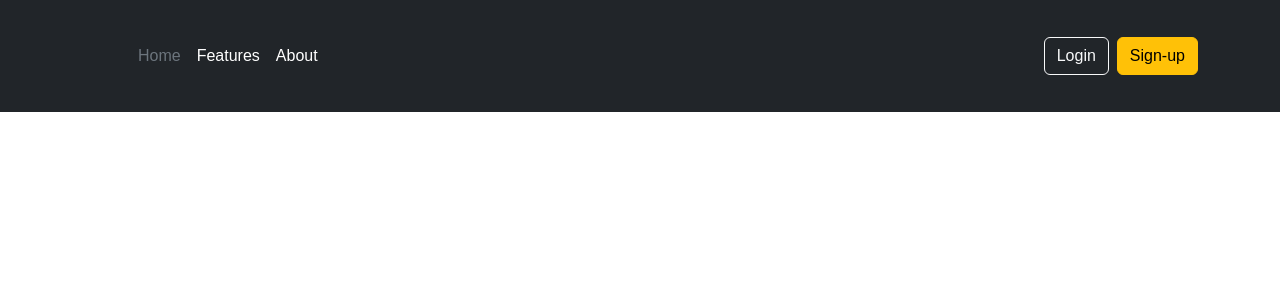
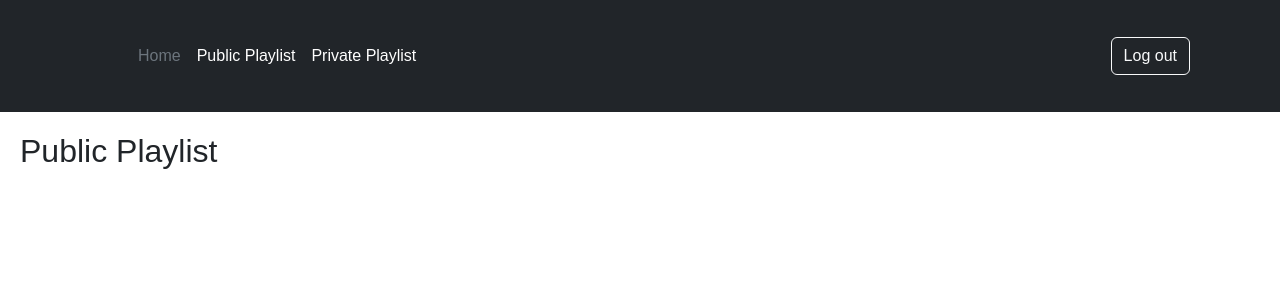
Before and after one commit to sivateja12/Fasal_Movie_Library, a React (Vite) app: page /public-playlist in a window 1280 px wide. Shown: the top 300 px of the page. Built offline with nearby package versions, Linux system fonts and the light colour scheme.

Commit message:
fourth commit

```diff
--- a/src/App.jsx
+++ b/src/App.jsx
@@ -1,11 +1,14 @@
+// src/App.js
 import "./App.css";
 import Header from "./components/header";
 import Login from "./components/login";
-import Home from "./components/Home";
 import { BrowserRouter as Router, Routes, Route } from "react-router-dom";
 import { useState } from "react";
 import MovieDetails from "./components/MovieDetails";
 import MovieSearch from "./components/MovieSearch";
+import PublicPlaylist from "./components/PublicPlaylist";
+import PrivatePlaylist from "./components/PrivatePlaylist";
+import { PlaylistProvider } from "./contexts/PlaylistContext";
 
 import { ToastContainer } from "react-toastify";
 import "react-toastify/dist/ReactToastify.css";
@@ -15,7 +18,7 @@ function App() {
   const [loggedIn, setLoggedIn] = useState(true);
 
   return (
-    <>
+    <PlaylistProvider>
       <Router>
         <ToastContainer />
         <div>
@@ -26,7 +29,7 @@ function App() {
             setLoggedIn={setLoggedIn}
           />
           <Routes>
-            <Route path="/" element={<Home />} />
+            <Route path="/" element={<MovieSearch />} />
             <Route
               path="/login"
               element={
@@ -44,10 +47,12 @@ function App() {
             />
             <Route path="/search" element={<MovieSearch />} />
             <Route path="/movie/:id" element={<MovieDetails />} />
+            <Route path="/public-playlist" element={<PublicPlaylist />} />
+            <Route path="/private-playlist" element={<PrivatePlaylist />} />
           </Routes>
         </div>
       </Router>
-    </>
+    </PlaylistProvider>
   );
 }
 
--- a/src/components/MovieDetails.jsx
+++ b/src/components/MovieDetails.jsx
@@ -1,13 +1,16 @@
-import { useState, useEffect } from "react";
-import { Link, useParams } from "react-router-dom";
+// src/components/MovieDetails.js
+import { useEffect, useState, useContext } from "react";
+import { Link, useParams, useNavigate } from "react-router-dom";
 import "./MovieDetails.css";
 import Loader from "./Loader";
+import { PlaylistContext } from "../contexts/PlaylistContext";
 
 const MovieDetails = () => {
   const { id } = useParams();
   const [movieDetails, setMovieDetails] = useState(null);
-  const [loading, setLoading] = useState(true); // Add loading state
-
+  const [loading, setLoading] = useState(true);
+  const { addToPrivatePlaylist, addToPublicPlaylist } = useContext(PlaylistContext);
+  const navigate = useNavigate();
 
   useEffect(() => {
     const fetchMovieDetails = async () => {
@@ -20,8 +23,7 @@ const MovieDetails = () => {
         }
         const data = await response.json();
         setMovieDetails(data);
-        setLoading(false); // Set loading to false when data is fetched
-
+        setLoading(false);
       } catch (error) {
         console.error("Error fetching data:", error);
       }
@@ -30,12 +32,18 @@ const MovieDetails = () => {
     fetchMovieDetails();
   }, [id]);
 
-  // if (!movieDetails) {
-  //   return <div>Loading...</div>;
-  // }
+  const handleAddToPlaylist = (playlistType) => {
+    if (playlistType === "private") {
+      addToPrivatePlaylist(movieDetails);
+      navigate("/private-playlist");
+    } else if (playlistType === "public") {
+      addToPublicPlaylist(movieDetails);
+      navigate("/public-playlist");
+    }
+  };
 
   if (loading) {
-    return <Loader />; // Render Loader component while loading
+    return <Loader />;
   }
 
   if (!movieDetails) {
@@ -50,9 +58,15 @@ const MovieDetails = () => {
         <p>{movieDetails.Plot}</p>
         <p>Released: {movieDetails.Released}</p>
         <p>Genre: {movieDetails.Genre}</p>
-        {/* Add more details as needed */}
-        <Link to="/search" type="button" className="btn btn-dark back-but">Back</Link>
-
+        <button type="button" className="btn btn-success" onClick={() => handleAddToPlaylist("private")}>
+          Add to Private Playlist
+        </button>
+        <button type="button" className="btn btn-warning"  onClick={() => handleAddToPlaylist("public")}>
+          Add to Public Playlist
+        </button>
+        <Link to="/search" type="button" className="btn btn-dark back-but">
+          Back
+        </Link>
       </div>
     </div>
   );
--- /dev/null
+++ b/src/components/Playlist.css
@@ -0,0 +1,40 @@
+/* src/components/Playlist.css */
+.playlist-container {
+  padding: 20px;
+}
+
+.playlist-grid {
+  display: grid;
+  grid-template-columns: repeat(auto-fill, minmax(150px, 1fr));
+  gap: 20px;
+}
+
+.playlist-item {
+  display: flex;
+  flex-direction: column;
+  align-items: center;
+  background-color: #fff;
+  border-radius: 8px;
+  overflow: hidden;
+  box-shadow: 0 4px 8px rgba(0, 0, 0, 0.1);
+  transition: transform 0.3s;
+}
+
+.playlist-item:hover {
+  transform: scale(1.05);
+}
+
+.playlist-item-img {
+  width: 100%;
+  height: auto;
+  display: block;
+}
+
+.playlist-item p {
+  padding: 10px;
+  text-align: center;
+  font-size: 1rem;
+  color: #333;
+  background-color: #f8f8f8;
+  width: 100%;
+}
--- /dev/null
+++ b/src/components/PrivatePlaylist.jsx
@@ -0,0 +1,24 @@
+// src/components/PrivatePlaylist.js
+import { useContext } from 'react';
+import { PlaylistContext } from '../contexts/PlaylistContext';
+import './Playlist.css';  // Add this import to include the styles
+
+const PrivatePlaylist = () => {
+  const { privatePlaylist } = useContext(PlaylistContext);
+
+  return (
+    <div className="playlist-container">
+      <h2>Private Playlist</h2>
+      <div className="playlist-grid">
+        {privatePlaylist.map((movie) => (
+          <div key={movie.imdbID} className="playlist-item">
+            <img src={movie.Poster} alt={movie.Title} className="playlist-item-img" />
+            <p>{movie.Title}</p>
+          </div>
+        ))}
+      </div>
+    </div>
+  );
+};
+
+export default PrivatePlaylist;
--- /dev/null
+++ b/src/components/PublicPlaylist.jsx
@@ -0,0 +1,24 @@
+// src/components/PublicPlaylist.js
+import { useContext } from 'react';
+import { PlaylistContext } from '../contexts/PlaylistContext';
+import './Playlist.css';  // Add this import to include the styles
+
+const PublicPlaylist = () => {
+  const { publicPlaylist } = useContext(PlaylistContext);
+
+  return (
+    <div className="playlist-container">
+      <h2>Public Playlist</h2>
+      <div className="playlist-grid">
+        {publicPlaylist.map((movie) => (
+          <div key={movie.imdbID} className="playlist-item">
+            <img src={movie.Poster} alt={movie.Title} className="playlist-item-img" />
+            <p>{movie.Title}</p>
+          </div>
+        ))}
+      </div>
+    </div>
+  );
+};
+
+export default PublicPlaylist;
--- a/src/components/header.jsx
+++ b/src/components/header.jsx
@@ -1,7 +1,7 @@
 import { Link, useNavigate } from 'react-router-dom';
 
 // eslint-disable-next-line react/prop-types
-const Header = ({ isLogin, setIsLogin, loggedIn,setLoggedIn }) => {
+const Header = ({ isLogin, setIsLogin, loggedIn, setLoggedIn }) => {
   const navigate = useNavigate();
 
   const handleLoginClick = () => {
@@ -15,35 +15,35 @@ const Header = ({ isLogin, setIsLogin, loggedIn,setLoggedIn }) => {
       setIsLogin(false);
     }
   };
-  const magic=()=>{
-    setIsLogin(false)
-    setLoggedIn(true)
-  }
+
+  const handleLogout = () => {
+    setIsLogin(true);
+    setLoggedIn(false);
+    navigate('/login');
+  };
 
   return (
     <header className="p-3 text-bg-dark">
       <div className="container">
         <div className="d-flex flex-wrap align-items-center justify-content-center justify-content-lg-start">
-          <a href="/" className="d-flex align-items-center mb-2 mb-lg-0 text-white text-decoration-none">
+          <Link to="/" className="d-flex align-items-center mb-2 mb-lg-0 text-white text-decoration-none">
             <svg className="bi me-2" width="40" height="32" role="img" aria-label="Bootstrap"><use xlinkHref="#bootstrap"></use></svg>
-          </a>
+          </Link>
 
           <ul className="nav col-12 col-lg-auto me-lg-auto mb-2 justify-content-center mb-md-0">
-            <li><a href="#" className="nav-link px-2 text-secondary">Home</a></li>
-            <li><a href="#" className="nav-link px-2 text-white">Features</a></li>
-            <li><a href="#" className="nav-link px-2 text-white">About</a></li>
+            <li><Link to="/search" className="nav-link px-2 text-secondary">Home</Link></li>
+            <li><Link to="/public-playlist" className="nav-link px-2 text-white">Public Playlist</Link></li>
+            <li><Link to="/private-playlist" className="nav-link px-2 text-white">Private Playlist</Link></li>
           </ul>
-
-
 
           <div className="text-end">
             {loggedIn ? (
+              <button className="btn btn-outline-light me-2" onClick={handleLogout}>Log out</button>
+            ) : (
               <>
                 <Link to="/login" onClick={handleLoginClick} className="btn btn-outline-light me-2">Login</Link>
-                <Link to="/signup" type="button" onClick={handleSignupClick} className="btn btn-warning">Sign-up</Link>
+                <Link to="/signup" onClick={handleSignupClick} className="btn btn-warning">Sign-up</Link>
               </>
-            ) : (
-              <button className="btn btn-outline-light me-2" onClick={magic}>Log out</button>
             )}
           </div>
         </div>
--- a/src/components/login.jsx
+++ b/src/components/login.jsx
@@ -201,7 +201,7 @@ const Login = ({ isLogin, setIsLogin ,setLoggedIn}) => {
                   Password must be at least 6 characters long
                 </span>
               )}
-              <button className={styles.button} disabled={(e)=>handleSubmitSignup(e)}/*disabled={!signupFormValid}*/>
+              <button className={styles.button} onClick={(e)=>handleSubmitSignup(e)}/*disabled={!signupFormValid}*/>
                 Confirm!
               </button>
             </form>
--- /dev/null
+++ b/src/contexts/PlaylistContext.jsx
@@ -0,0 +1,26 @@
+// src/contexts/PlaylistContext.js
+import { createContext, useState } from 'react';
+
+export const PlaylistContext = createContext();
+
+// eslint-disable-next-line react/prop-types
+export const PlaylistProvider = ({ children }) => {
+  const [privatePlaylist, setPrivatePlaylist] = useState([]);
+  const [publicPlaylist, setPublicPlaylist] = useState([]);
+
+  const addToPrivatePlaylist = (movie) => {
+    setPrivatePlaylist((prev) => [...prev, movie]);
+  };
+
+  const addToPublicPlaylist = (movie) => {
+    setPublicPlaylist((prev) => [...prev, movie]);
+  };
+
+  return (
+    <PlaylistContext.Provider
+      value={{ privatePlaylist, publicPlaylist, addToPrivatePlaylist, addToPublicPlaylist }}
+    >
+      {children}
+    </PlaylistContext.Provider>
+  );
+};
```
Also changed, not shown: src/components/MovieSearch.jsx (+6 -4 lines).
